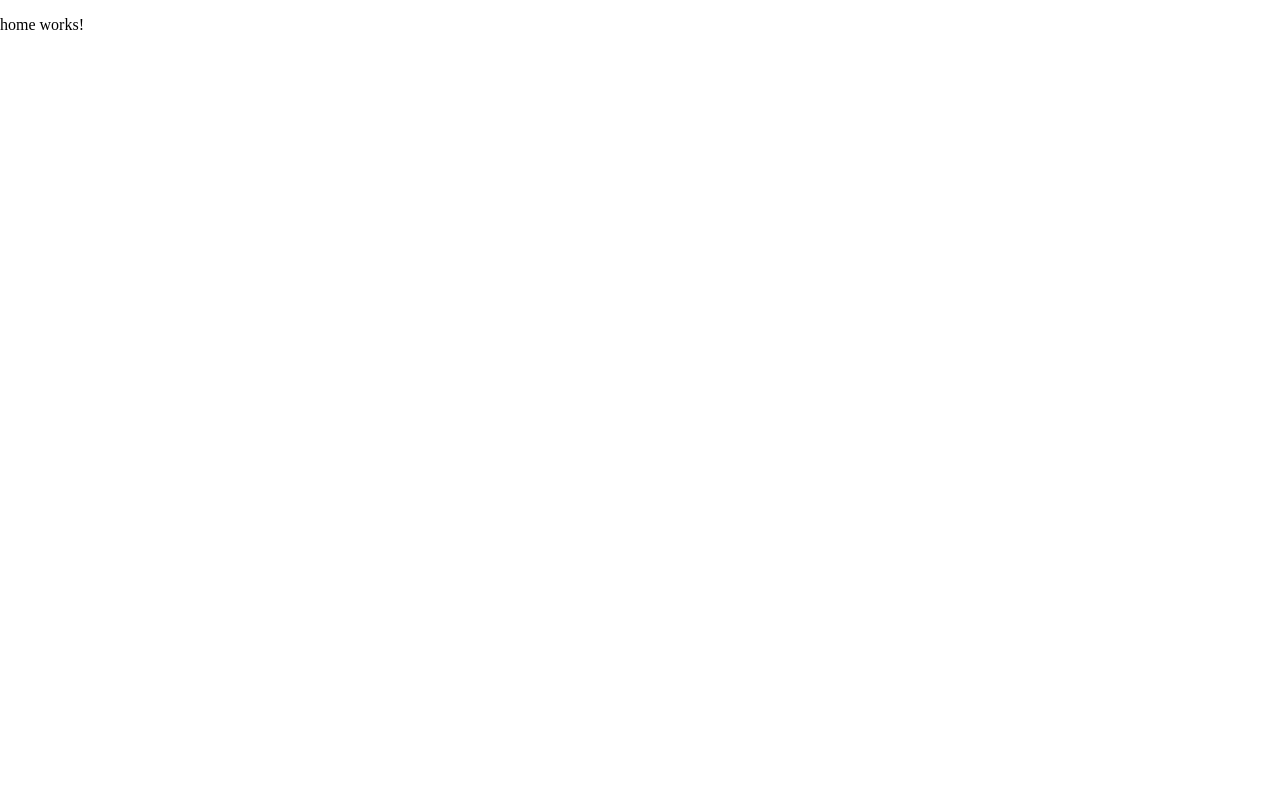
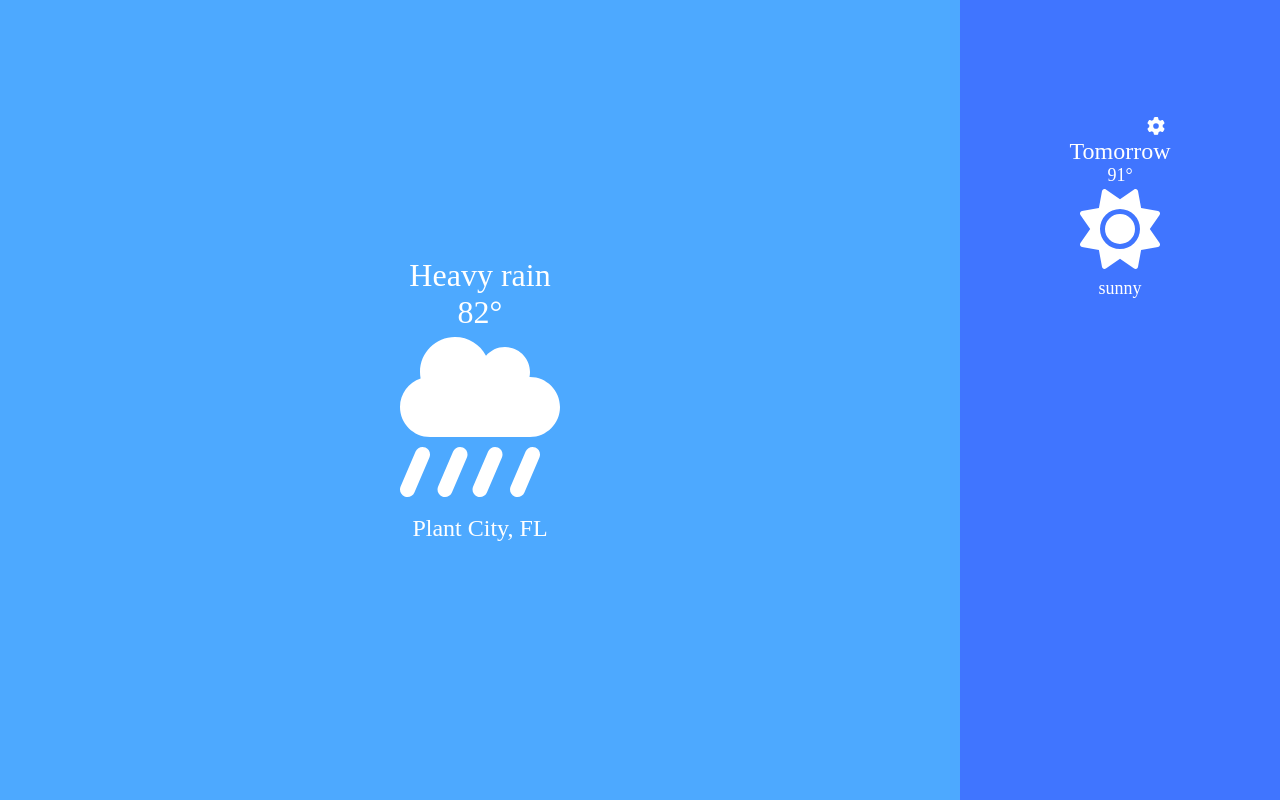
Before and after one commit to reggie1337/MyWeather, an Angular app: page / in a window 1280 px wide. Built offline with nearby package versions, Linux system fonts and the light colour scheme.

Commit message:
CSS complete

```diff
--- a/src/app/pages/home/home.component.html
+++ b/src/app/pages/home/home.component.html
@@ -1 +1,19 @@
-<p>home works!</p>
+<div class="page-wrapper">
+    <div class="app-container flex-container">
+        <div class="text-data">
+            <div class="app-title">Heavy rain</div>
+            <div class="title-temp">82°</div>
+            <fa-icon [icon]="faCloudShowersHeavy" class="title-icon" ></fa-icon>
+            <div class="title-city">Plant City, FL</div>
+        </div>
+    </div>
+    <div class="sidebar-container flex-container">
+        <div class="text-data">
+            <fa-icon [icon]="faGear" class="sidebar-setting"></fa-icon>
+            <div class="sidebar-title">Tomorrow</div>
+            <div class="sidebar-temp">91°</div>
+            <fa-icon [icon]="faSun" class="sidebar-icon"></fa-icon>
+            <div class="sidebar-wea">sunny</div>
+        </div>
+    </div>
+</div>
--- a/src/app/pages/home/home.component.scss
+++ b/src/app/pages/home/home.component.scss
@@ -0,0 +1,66 @@
+.page-wrapper {
+    display: flex;
+    min-height: 100vh;
+    min-width: 100vw;
+}
+
+.app-container {
+    width: 75vw;
+    background-color: #4da9ff;
+}
+
+.sidebar-container {
+    width: 25vw;
+    background-color: #4075ff;
+    padding-bottom: 30%;
+}
+
+.flex-container {
+    display: flex;
+    align-items: center;
+    justify-content: center;
+}
+
+.text-data{
+    color: #fff;
+    text-align: center;
+}
+
+.app-title {
+    font-size: xx-large;
+}
+
+.title-temp{
+    font-size: xx-large;
+}
+
+.title-icon {
+    font-size: 10em;
+}
+
+.title-city {
+    font-size: x-large;
+}
+
+.sidebar-title {
+    font-size: x-large;
+    font-weight: 500;
+}
+
+.sidebar-temp {
+    font-size: large;
+}
+
+.sidebar-icon {
+    font-size: 5em;
+}
+
+.sidebar-wea {
+    font-size: large;
+}
+
+.sidebar-setting {
+    font-size: large;
+    padding-left: 4em;
+    padding-bottom: 4em;
+}
--- a/src/app/pages/home/home.component.ts
+++ b/src/app/pages/home/home.component.ts
@@ -1,12 +1,16 @@
 import { Component, OnInit } from '@angular/core';
-
+import { faCloudShowersHeavy } from '@fortawesome/free-solid-svg-icons';
+import { faSun } from '@fortawesome/free-solid-svg-icons';
+import { faGear } from '@fortawesome/free-solid-svg-icons';
 @Component({
   selector: 'app-home',
   templateUrl: './home.component.html',
   styleUrls: ['./home.component.scss']
 })
 export class HomeComponent implements OnInit {
-
+  faSun= faSun;
+  faCloudShowersHeavy = faCloudShowersHeavy;
+  faGear = faGear;
   constructor() {}
 
   ngOnInit(): void {
```
